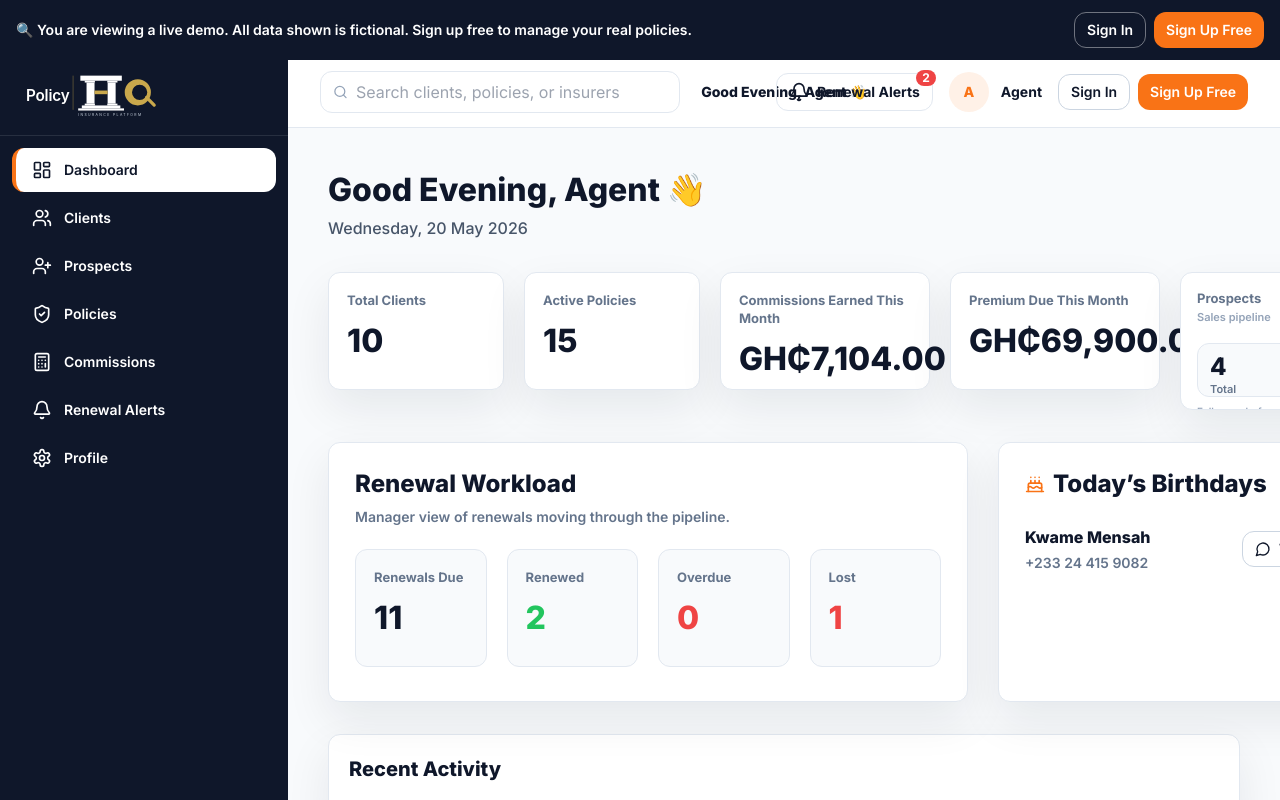
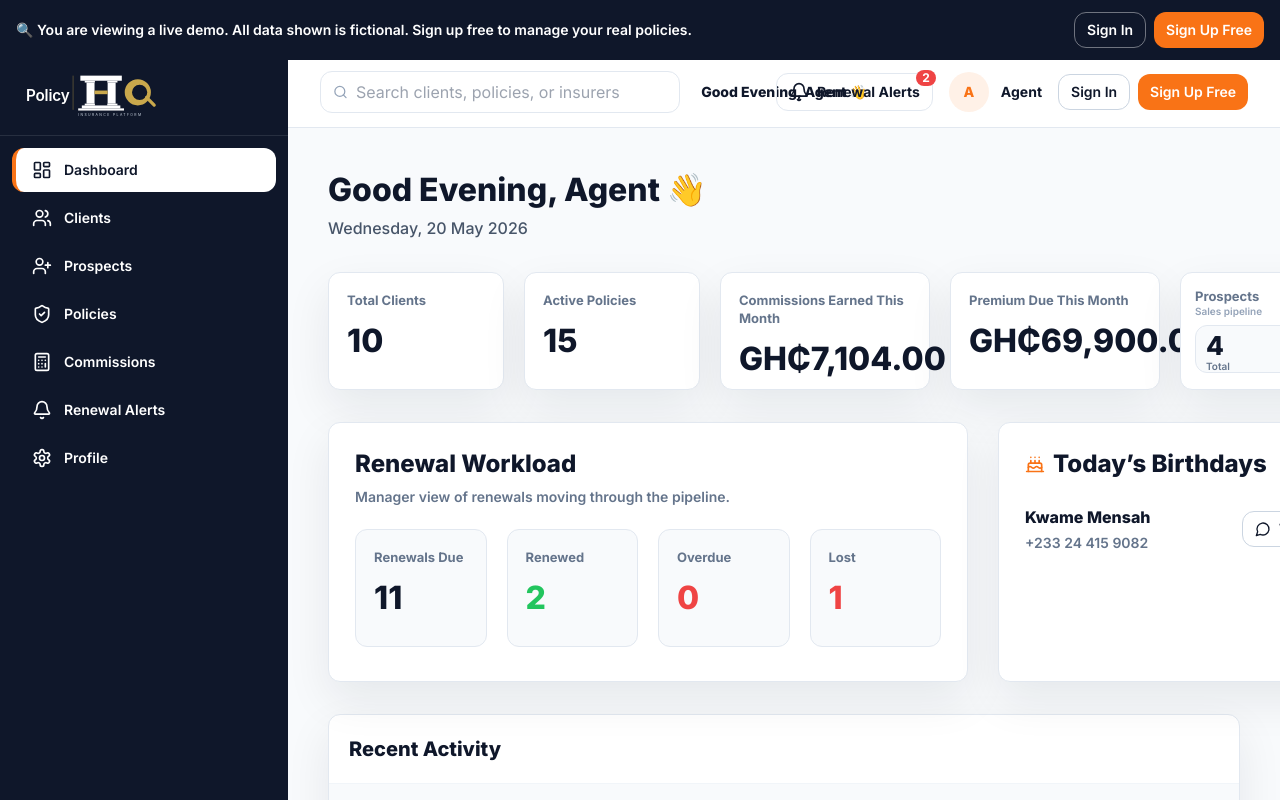
Before and after one commit to mrprincewinez1-glitch/PolicyHQ, a Next.js app: page /demo in a window 1280 px wide. Shown: the top 800 px of the page. Built offline with nearby package versions, Linux system fonts and the light colour scheme.

Commit message:
Tighten dashboard prospects card

```diff
--- a/components/app/app-shell-client.tsx
+++ b/components/app/app-shell-client.tsx
@@ -1005,30 +1005,29 @@ function RenewalWorkloadPanel({ metrics }: { metrics: ReturnType<typeof renewalM
 function ProspectsDashboardCard({ total, dueToday, href }: { total: number; dueToday: number; href: string }) {
   return (
     <Link href={href} className="rounded-xl focus:outline-none focus:ring-2 focus:ring-accent">
-      <Card className="h-[138px] cursor-pointer overflow-hidden transition hover:-translate-y-0.5 hover:border-accent hover:shadow-md xl:w-[210px]">
-        <CardContent className="p-4">
+      <Card className="h-[118px] cursor-pointer overflow-hidden transition hover:-translate-y-0.5 hover:border-accent hover:shadow-md xl:w-[210px]">
+        <CardContent className="p-[14px]">
           <div className="flex items-start justify-between gap-3">
-            <div>
+            <div className="min-w-0">
               <p className="text-[13px] font-bold leading-[18px] text-slate-500">Prospects</p>
-              <p className="mt-0.5 text-[11px] font-semibold leading-4 text-slate-400">Sales pipeline</p>
+              <p className="truncate text-[10px] font-semibold leading-3 text-slate-400">Sales pipeline</p>
             </div>
-            <span className="inline-flex h-[30px] w-[30px] items-center justify-center rounded-xl bg-accent/10 text-accent">
-              <UserPlus className="h-4 w-4" />
+            <span className="inline-flex h-7 w-7 shrink-0 items-center justify-center rounded-lg bg-accent/10 text-accent">
+              <UserPlus className="h-3.5 w-3.5" />
             </span>
           </div>
-          <div className="mt-[18px] grid h-[54px] grid-cols-2 rounded-xl border border-slate-200 bg-slate-50 p-2">
+          <div className="mt-2 grid h-[48px] grid-cols-2 rounded-xl border border-slate-200 bg-slate-50 p-1.5">
             <div className="px-1">
-              <strong className="block text-2xl font-extrabold leading-[30px] text-primary">{total}</strong>
-              <span className="block text-[11px] font-semibold leading-[14px] text-slate-500">Total</span>
+              <strong className="block text-[26px] font-extrabold leading-7 text-primary">{total}</strong>
+              <span className="block text-[10px] font-semibold leading-3 text-slate-500">Total</span>
             </div>
-            <div className="border-l border-slate-200 pl-3">
-              <div className="rounded-lg bg-accent/10 px-2">
-                <strong className="block text-2xl font-extrabold leading-[30px] text-accent">{dueToday}</strong>
-                <span className="block text-[11px] font-semibold leading-[14px] text-slate-500">Due today</span>
+            <div className="border-l border-slate-200 pl-2">
+              <div className="rounded-lg bg-accent/10 px-1.5">
+                <strong className="block text-[26px] font-extrabold leading-7 text-accent">{dueToday}</strong>
+                <span className="block whitespace-nowrap text-[10px] font-semibold leading-3 text-slate-500">Due today</span>
               </div>
             </div>
           </div>
-          <p className="mt-2 text-[10px] font-semibold leading-3 text-slate-400">Follow up before leads go cold</p>
         </CardContent>
       </Card>
     </Link>
```
